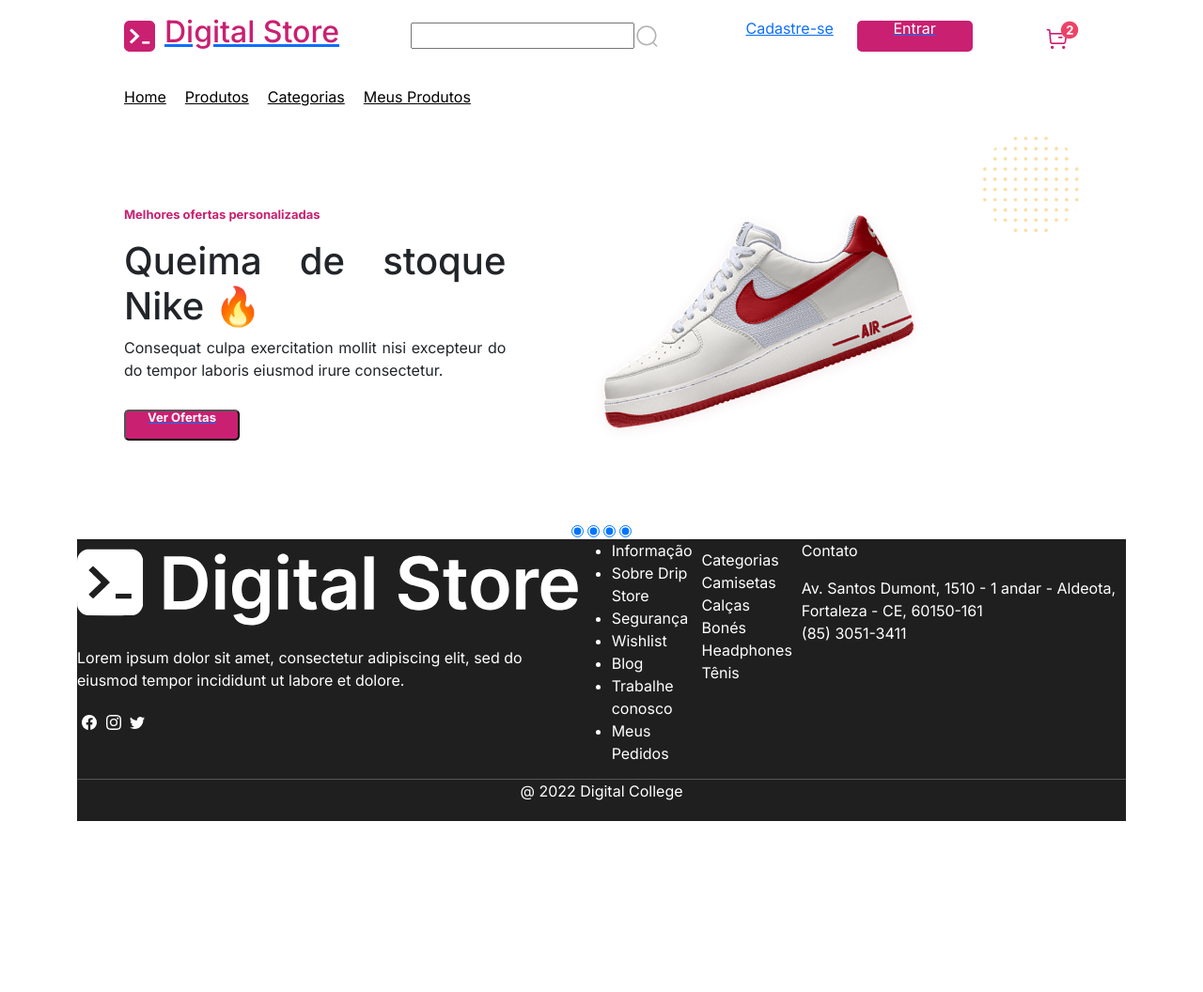
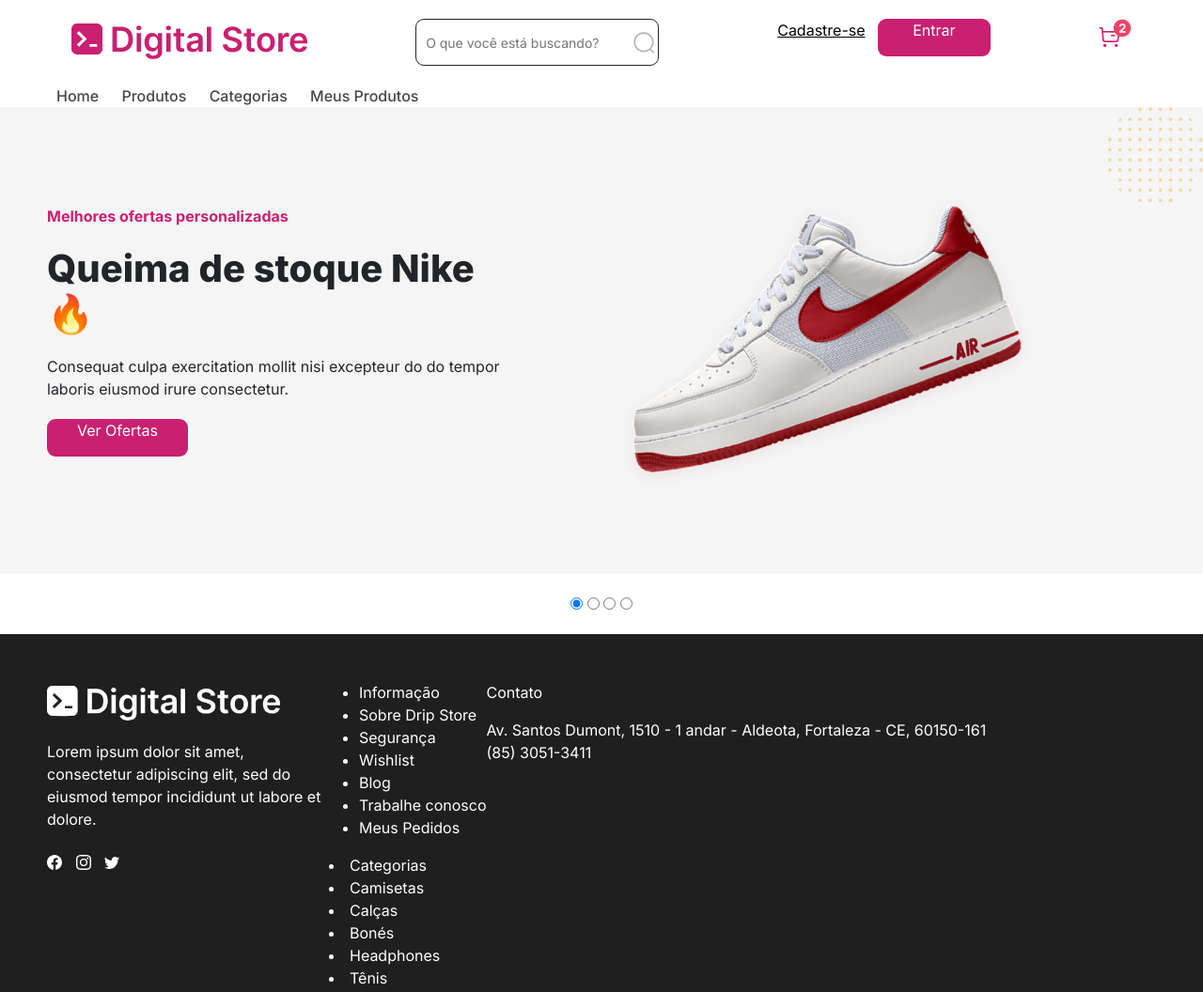
Before and after one commit to dalvansiebra/projeto-e-comerce---Dalvan-Siebra, a plain HTML site: page index.html in a window 1280 px wide. Shown: the top 1056 px of the page at 94% size. Before the commit the page ends 874 px from the top, so only its background shows below. Drawn offline with nearby package versions, Linux system fonts and the light colour scheme.

Commit message:
novo css
Apaguei todo o CSS e estou refazendo, com algumas alterações no HTML também

```diff
--- a/index.html
+++ b/index.html
@@ -7,54 +7,43 @@
     <link rel="shortcut icon" href="./img/Vector.png" type="image/x-icon">
     <link rel="stylesheet" href="style.css">
     <link href="https://cdn.jsdelivr.net/npm/bootstrap@5.3.0-alpha3/dist/css/bootstrap.min.css" rel="stylesheet" integrity="sha384-KK94CHFLLe+nY2dmCWGMq91rCGa5gtU4mk92HdvYe+M/SXH301p5ILy+dN9+nJOZ" crossorigin="anonymous">
+    <link rel="shortcut icon" href="./img/Logo.png" type="image/x-icon">
     <title>Digital Store</title>
 </head>
 <body>
 
-    <div class="container">
+    <div class="root">
 
         <header>
 
-            <div class="firstline">
+            <div class="header-login">
 
-                <a href="./index.html">
+                <a href="./index.html" class="header-login-section" id="header-login-logo">
+                    <img id="logo" src="./img/logo-name.svg" alt="Logo Digital Store">
+                </a>
 
-                    <div class="header_section">
+                <div class="header-login-section" id="header-login-search">
+                    <input type="text" id="txt-search" placeholder="O que você está buscando?">
+                    <button type="submit" id="btn-search">
+                        <img src="./img/Search.png" id="btn-search" alt="Buscar">
+                    </button>
+                </div>
 
-                        <img id="logo" src="./img/Logo.png" alt="">
-                        <h2>Digital Store</h2>
+                    <!-- falta colocar a "lupa" com função de buscar, coloquei como submit por enquanto -->
+
+                <div class="header-login-section" id="header-login-acess">
+
+                    <button class="header-login-acess-cadastre-se">
+                        <p>Cadastre-se</p>
+                    </button>
+
+                    <button class="header-login-acess-entre">
+                        <p>Entrar</p>
+                    </button>
 
                 </div>
 
-                </a>
-
-                <div class="header_section">
-
-                    <input type="text">
-
-                    <img id="lupa" src="./img/Search.png" alt="">
-
-                    <!-- falta colocar a "lupa" com função de buscar, colo quei como link por enquanto -->
-
-                </div>
-
-                <div class="header_section">
-
-                    <div class="cadastre_se_link">
-                        <a href="">
-                            <p>Cadastre-se</p>
-                        </a>
-                    </div>
-
-                    <a href="#">
-                        <div class="entrar_link">
-                            <p>Entrar</p>
-                        </div>
-                    </a>
-
-                </div>
-
-                <div class="header_section">
+                <div class="header-login-section">
 
                     <img src="./img/cart.png" alt="">
 
@@ -66,13 +55,10 @@
 
 
 
-            <nav>
+            <nav class="header-nav">
                 <a href="#" class="nav_item">Home</a>
-
                 <a href="#" class="nav_item">Produtos</a>
-
                 <a href="#" class="nav_item">Categorias</a>
-
                 <a href="#" class="nav_item">Meus Produtos</a>
             </nav>
 
@@ -84,64 +70,46 @@
 
         <main>
 
-            <div class="section">
-
-                <div class="article"
-                id="article1">
+            <div class="main-section" id="main-section-txt">
 
                 <p>Melhores ofertas personalizadas</p>
-
                 <h1>Queima de stoque Nike &#128293 </h1>
-
                 <span>Consequat culpa exercitation mollit nisi excepteur do do tempor laboris eiusmod irure consectetur.</span>
-
-                    <a href="#">
                 <button>
                      <p>Ver Ofertas</p>
                 </button>
-                    </a>
-
-                    <!-- o botão de "entrar" no header não utilizei a tag button, achei melhor esteticamente, mas não sei se interfere -->
 
             </div>
 
 
-                <div class="article" id="article2">
+            <div class="main-section" id="main-section-img">
 
                 <img id="tenis" src="./img/Tênis.png" alt="">
-
-                    <!-- tive dificuldade no acerto do tamanho das divs do main e do tenis, coloquei o tamanho ta img tenis como 100% da div, tentando ficar o mínimo responsivo -->
 
             </div>
 
 
-                <div class="article" id="article3">
+            <div class="main-section" id="main-section-ornamento">
 
                 <img id="ornamento" src="./img/Ornamento.png" alt="">
 
             </div>
 
-            </div>
 
         </main>
 
         <div class="carousel">
 
-            <input type="radio" checked>
-
-            <input type="radio" checked>
-
-            <input type="radio" checked>
-
-            <input type="radio" checked>
-
-            <!-- não consegui alterar a cor dos inputs de azul para rosa -->
+            <input type="radio" name="choose-ads" checked>
+            <input type="radio" name="choose-ads">
+            <input type="radio" name="choose-ads">
+            <input type="radio" name="choose-ads">
 
         </div>
 
         <footer>
 
-            <div class="footer-main-infos">
+            <div class="footer-main">
 
                 <div class="footer-descriptions">
 
--- a/style.css
+++ b/style.css
@@ -6,223 +6,207 @@
     font-family: 'Inter', sans-serif;
 }
 
-.container {
+.root {
 
 }
 
-header {
+.header-login {
     display: flex;
-    flex-direction: column;
+    justify-content: space-around;
+    text-align: center;
+    padding: 20px;
 }
 
-.firstline {
+#header-login-search {
     display: flex;
-    justify-content: space-between;
-    margin: 15px 50px;
+    padding: 1px;
+    border: 1px solid currentColor;
+    border-radius: 9px;
+    max-width: 500px;
+    height: 50px;
 }
 
-.header_section {
-    display: flex;
-    flex-direction: row;
-    align-items: center;
-    justify-content: center;
+#header-login-search:focus {
+    box-shadow: 10px 10px 10px black;
+    /* não consegui aplicar a sombra */
 }
 
-#logo {
-    width: 33px;
-    height: 33px;
-    margin: 0px 10px 0px 0px;
+#txt-search {
+    background: transparent;
+    padding: 7px 8px;
+    font-size: 14px;
+    color: inherit;
+    border: 1px solid transparent;
+    border-radius: inherit;
+    width: 100%;
 }
 
-header h2 {
+#txt-search:focus {
+    background-color: rgba(128, 128, 128, 0.100);
+    font-weight: bold;
+}
+
+#btn-search {
+    background-color: transparent;
+    border: none;
+    cursor: grab;
+}
+
+#btn-search:active {
+    cursor: grabbing;
+}
+
+#header-login-acess {
+    display: flex;
+    justify-content: center;
+    text-align: center;
+    height: 40px;
+
+}
+
+.header-login-acess-cadastre-se {
+    display: flex;
+    justify-content: center;
+    text-align: center;
+    border: none;
+    background: transparent;
+    width: 120px;
+    text-decoration: underline;
+}
+
+.header-login-acess-entre {
+    display: flex;
+    justify-content: center;
+    text-align: center;
+    border: none;
+    background-color: #C92071;
+    border-radius: 9px;
+    width: 120px;
+    color: white;
+}
+
+.header-nav {
+    font-weight: 500;
+    margin-left: 50px;
+}
+
+.header-nav > a {
+    margin: 10px;
+    text-decoration: none;
+    color: #474747;
+}
+
+.header-nav > a:hover {
+    font-weight: bolder;
     color: #C92071;
 }
 
-.cadastre_se_link {
-    width: 123px;
-    height: 43px;
+main {
     display: flex;
+    justify-content: space-between;
+    background-color: #F5F5F5;
+}
+
+.main-section {
+
+}
+
+#main-section-txt {
+    display: flex;
+    flex-direction: column;
     justify-content: center;
-    align-items: center;
+    margin-left: 50px;
+    max-width: 750px;
+}
+
+#main-section-txt > * {
+    margin-bottom: 20px;
+}
+
+#main-section-txt > p {
+    color: #C92071;
+    font-weight: 700;
+}
+
+#main-section-txt > h1 {
+    font-weight: 800;
+}
+
+#main-section-txt > span {
     font-weight: 400;
 }
 
-.entrar_link {
-    width: 123px;
-    height: 33px;
-    margin: 0px 0px 0px 10px;
+#main-section-txt > button {
     display: flex;
     justify-content: center;
-    align-items: center;
-    font-weight: 400;
+    text-align: center;
+    border: none;
     background-color: #C92071;
-    border-radius: 5px;
+    border-radius: 9px;
+    width: 150px;
+    color: white;
+    border-top: 50px;
 }
 
-.entrar_link p {
-    color: #ffffff;
+#main-section-img {
+    max-width: 750px;
 }
 
-.entrar_link:hover {
-    background-color: #a11d5d;
+#main-section-img > img {
+    width: 100%;
 }
 
-nav {
-    display: flex;
-    flex-direction: row;
-    margin: 15px 50px;
-    font-weight: 400;
+#main-section-ornamento {
+    max-width: 300px;
 }
 
-.nav_item {
-    margin-right: 20px;
-    color: black;
-}
-
-.nav_item:hover {
-    color: #C92071;
-    font-weight: bold;
-}
-
-.section {
-    display: flex;
-    flex-direction: row;
-    margin: 15px 50px;
-}
-
-.article {
-
-}
-
-#article1 {
-    display: flex;
-    flex-direction: column;
-    justify-content: center;
-    width: 40%;
-}
-
-#article1 p {
-    color: #C92071;
-    font-weight: bold;
-    font-size: small;
-}
-
-#article1 h1 {
-    text-align: justify;
-}
-
-#article1 span {
-    text-align: justify;
-    font-weight: 400;
-}
-
-main button {
-    width: 123px;
-    height: 33px;
-    margin: 10px 0px 0px 0px;
-    display: flex;
-    justify-content: center;
-    align-items: center;
-    background-color: #C92071;
-    border-radius: 5px;
-}
-
-#article1 button p {
-    color: #ffffff;
-}
-
-#article2 {
-    width: 50%;
-}
-
-#article3 {
-    width: 10%;
-}
-
-#tenis {
-    width: 100%;
-    height: 100%;
-}
-
-#ornamento {
+#main-section-ornamento > img {
     width: 100%;
 }
 
 .carousel {
-    display: flex;
-    justify-content: center;
+    text-align: center;
+    margin: 20px;
 }
 
-.carousel input {
-    margin: 2px;
+.carousel > input {
     color: #C92071;
+    background-color: #C92071;
+    background: #C92071;
 }
 
 footer {
     background-color: #1F1F1F;
-    height: 300px;
-    width: 100%;
-    display: flex;
-    flex-direction: column;
-    color: #ffffff;
-    list-style: none;
+    color: white;
 }
 
-.footer-main-infos {
-    height: 85%;
+.footer-main {
     display: flex;
-    flex-direction: row;
-    justify-content: space-around;
-}
-
-.footer > span {
-    text-align: justify;
-    font-size: small;
+    padding: 50px;
 }
 
 .footer-descriptions {
     display: flex;
     flex-direction: column;
+    max-width: 300px;
 }
 
-.footer-descriptions > img, span, .footer-social-medias {
+.footer-descriptions > * {
     margin-bottom: 20px;
 }
 
-.footer-social-medias > * {
-    margin-right: 5px;
+.footer-descriptions > img {
+    max-width: 250px;
 }
 
-.footer-info-categ {
-    display: flex;
-    flex-direction: row;
+.footer-descriptions > span {
 
 }
 
-.footer-informatios {
-    margin: 10px;
-}
-
-.footer-categories {
-    margin: 10px;
-}
-
-.footer-title {
-    margin: 5px 0px 20px 0px;
-}
-
-.footer-contacts {
+.footer-social-medias {
 
 }
 
-.hr {
-    margin: 0px;
-    padding: 0px;
+.footer-social-medias > svg {
+    margin-right: 10px;
 }
-
-.footer-copy-right {
-    display: flex;
-    text-align: center;
-    justify-content: center;
-    height: 15%;
-}
```
Also changed, not shown: img/favicon.png (renamed from img/Logo.png), img/logo-name.svg (added). Lines whose indentation alone changed are shown as unchanged.
